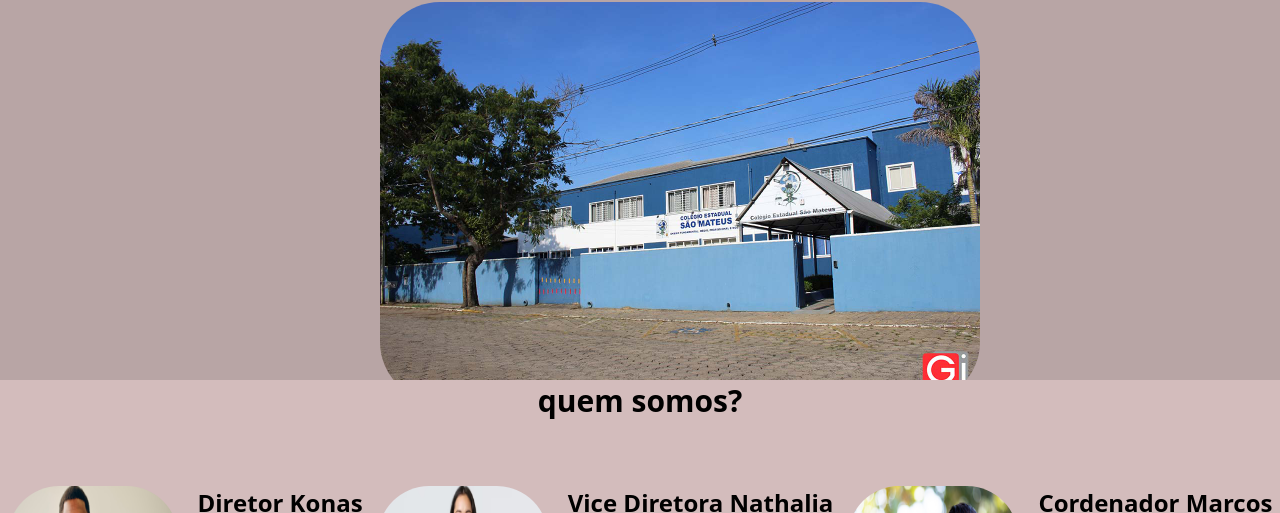
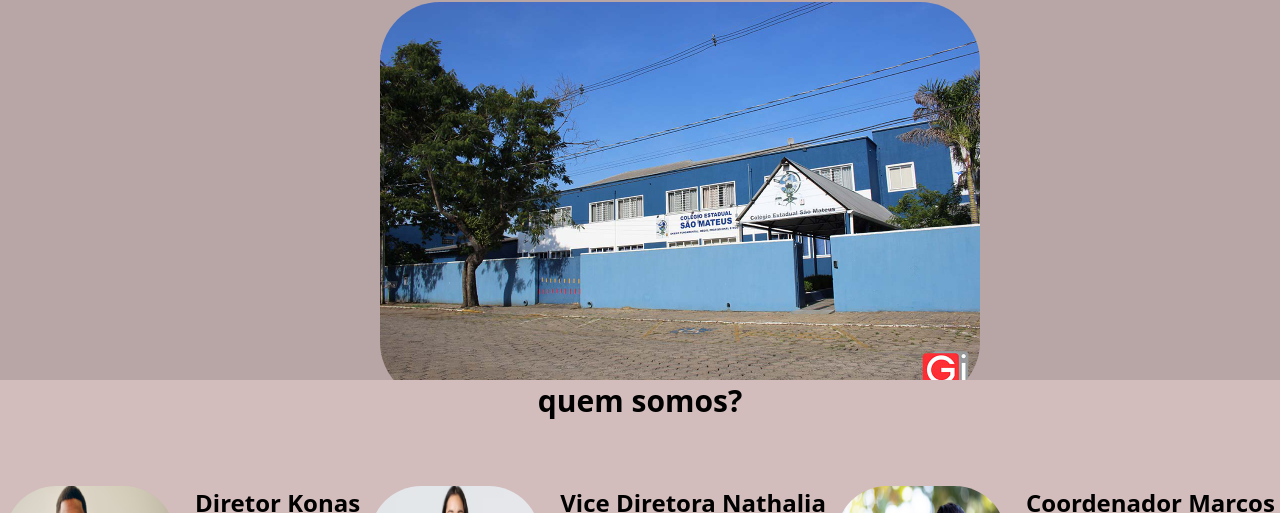
Before and after one commit to Davidmuchalak/site_cess, a plain HTML site: page index.html in a window 1280 px wide. Shown: the part 630-1143 px from the top of the page. Drawn offline with Linux system fonts and the light colour scheme.

Commit message:
Update index.html

```diff
--- a/index.html
+++ b/index.html
@@ -56,7 +56,7 @@
         <div class="peopleContainer">
         <img src="image 5.png" alt="cordenador" width="170" height="170">
         <div class="infoAboutPeople">
-            <h1>Cordenador Marcos</h1>
+            <h1>Coordenador Marcos</h1>
             <img src="instagram.png" alt="instagram icone" width="55" height="55">
             <img src="facebook.png" alt="facebook icone" width="55" height="55">
         </div>
```
